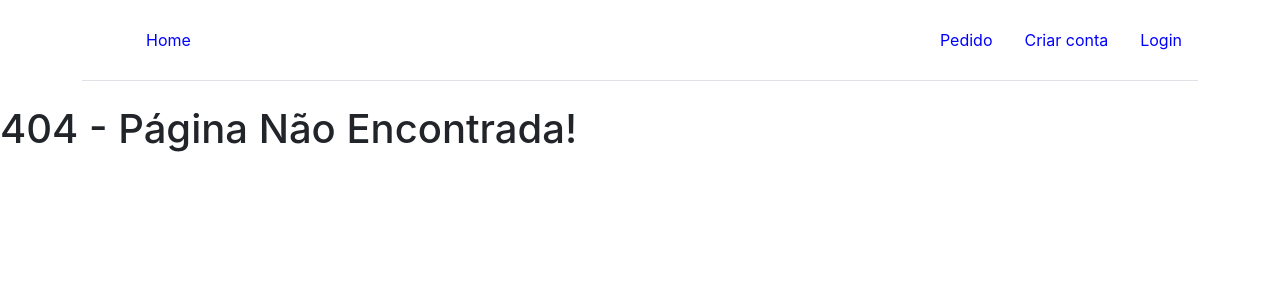
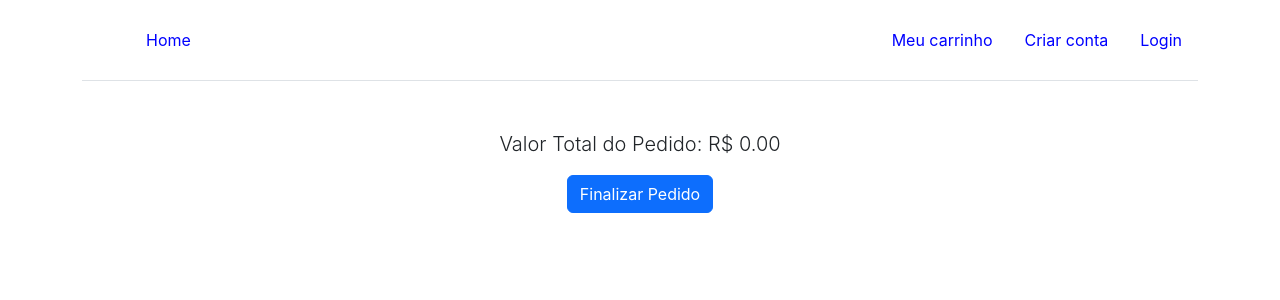
Before and after one commit to ghgarayo/petshop, a React (Create React App) app in the folder frontend/: page /carrinho in a window 1280 px wide. Before the commit this address had no page. Shown: the top 300 px of the page. Built offline with nearby package versions, Linux system fonts and the light colour scheme; the HTML template or start-up script is replaced by a standard one.

Commit message:
carrinho adicionado
Funcionalidade de carrinho implementada, cadastro completado com registro de cartão de crédito

```diff
--- a/frontend/src/RoutesConfig.js
+++ b/frontend/src/RoutesConfig.js
@@ -2,18 +2,20 @@ import { Routes, Route } from 'react-router-dom';
 import Produto from './pages/produto';
 import Login from './pages/Login';
 import Cliente from './pages/Cliente';
-import Pedido from './pages/Pedido';
 import PaginaInicial from './pages/inicial';
+import Carrinho from './pages/Carrinho';
 
 export default function RoutesConfig() {
   return (
+
     <Routes>
       <Route path="/" element={<PaginaInicial />} />
       <Route path="/product/:id" element={<Produto />} />
-      <Route path="/pedido" element={<Pedido />} />
       <Route path="/cliente" element={<Cliente />} />
       <Route path="/login" element={<Login />} />
+      <Route path="/carrinho" element={<Carrinho />} />
       <Route path="*" element={<h1>404 - Página Não Encontrada!</h1>} />
     </Routes>
+
   );
 }
--- a/frontend/src/components/Header/index.js
+++ b/frontend/src/components/Header/index.js
@@ -15,8 +15,8 @@ export default function Header() {
 
                 <ul className="nav col-12 col-md-auto mb-2 justify-content-center mb-md-0">
                     <li>
-                        <Link className="nav-link custom-button" to="/pedido">
-                            Pedido
+                        <Link className="nav-link custom-button" to="/carrinho">
+                            Meu carrinho
                         </Link>
                     </li>
                     <li>
--- /dev/null
+++ b/frontend/src/pages/Carrinho.js
@@ -0,0 +1,50 @@
+import React, { useEffect, useState } from 'react';
+
+const Carrinho = () => {
+  const [produtos, setProdutos] = useState([]);
+
+  useEffect(() => {
+    const produtosNoCarrinho = localStorage.getItem('produtosNoCarrinho');
+    if (produtosNoCarrinho) {
+      const produtos = JSON.parse(produtosNoCarrinho);
+      setProdutos(produtos);
+    }
+  }, []);
+
+  const calcularValorTotal = () => {
+    return produtos.reduce((total, produto) => total + produto.price, 0);
+  };
+
+  const finalizarPedido = () => {
+    // Lógica para finalizar o pedido
+  };
+
+  return (
+    <div className="container text-center">
+      <div className="row">
+        {produtos.map((produto, index) => (
+          <div className="col" key={index}>
+            <div className="card">
+              <div className="card-body">
+                <h5 className="card-title">{produto.name} </h5>
+                <p>Descrição: {produto.description}</p>
+                <p>Preço: R$ {produto.price.toFixed(2)}</p>
+              </div>
+            </div>
+          </div>
+        ))}
+      </div>
+      <div className="row">
+        <div className="col">
+          <br />
+          <p className="lead">Valor Total do Pedido: R$ {calcularValorTotal().toFixed(2)}</p>
+        </div>
+      </div>
+      <button type="button" className="btn btn-primary" onClick={finalizarPedido}>
+        Finalizar Pedido
+      </button>
+    </div>
+  );
+};
+
+export default Carrinho;
--- a/frontend/src/pages/inicial.js
+++ b/frontend/src/pages/inicial.js
@@ -114,7 +114,6 @@ export default function PaginaInicial() {
                       <h5 className="card-title">{produto.name}</h5>
                       <p className="card-text">{produto.description}</p>
                       <Link to={`/product/${produto._id}`} className="btn btn-primary">Detalhes</Link>
-
                     </div>
                   </div>
                 </div>
--- a/frontend/src/pages/produto.js
+++ b/frontend/src/pages/produto.js
@@ -1,16 +1,16 @@
 import React, { useEffect, useState } from 'react';
-import { useParams } from 'react-router-dom';
+import { useParams, useNavigate } from 'react-router-dom';
 import api from '../services/api';
-import '../styles/produto.css';
 
-export default function Produto() {
+const Produto = () => {
   const { id } = useParams();
+  const navigate = useNavigate();
   const [produto, setProduto] = useState(null);
   const [isLoading, setIsLoading] = useState(true);
   const [comentarios, setComentarios] = useState([]);
 
   useEffect(() => {
-    async function fetchProduto() {
+    const fetchProduto = async () => {
       try {
         const response = await api.get(`/product/${id}`);
         setProduto(response.data);
@@ -18,23 +18,23 @@ export default function Produto() {
       } catch (error) {
         console.error(error);
       }
-    }
+    };
 
-    async function fetchComentarios() {
+    const fetchComentarios = async () => {
       try {
         const response = await api.get(`/comment/findAll/${id}`);
         setComentarios(response.data);
       } catch (error) {
         console.error(error);
       }
-    }
+    };
 
     fetchProduto();
     fetchComentarios();
   }, [id]);
 
   useEffect(() => {
-    async function fetchComentarioNome(comentario) {
+    const fetchComentarioNome = async (comentario) => {
       try {
         const response = await api.get(`/customer/${comentario.customer}`);
         comentario.customerName = response.data.nomeCompleto;
@@ -46,12 +46,20 @@ export default function Produto() {
       } catch (error) {
         console.error(error);
       }
-    }
+    };
 
     comentarios.forEach((comentario) => {
       fetchComentarioNome(comentario);
     });
   }, [comentarios]);
+
+  const adicionarAoCarrinho = () => {
+    const produtosNoCarrinho = localStorage.getItem('produtosNoCarrinho');
+    const produtos = produtosNoCarrinho ? JSON.parse(produtosNoCarrinho) : [];
+    produtos.push(produto);
+    localStorage.setItem('produtosNoCarrinho', JSON.stringify(produtos));
+    navigate('/carrinho');
+  };
 
   if (isLoading) {
     return <div>Carregando...</div>;
@@ -79,6 +87,7 @@ export default function Produto() {
             <h5 className="card-title">{produto.name}</h5>
             <p>{produto.description}</p>
             <p>Preço: R$ {produto.price.toFixed(2)}</p>
+            <button onClick={adicionarAoCarrinho}>Adicionar ao Carrinho</button>
           </div>
         </div>
       </div>
@@ -101,4 +110,6 @@ export default function Produto() {
       )}
     </div>
   );
-}
+};
+
+export default Produto;
```
